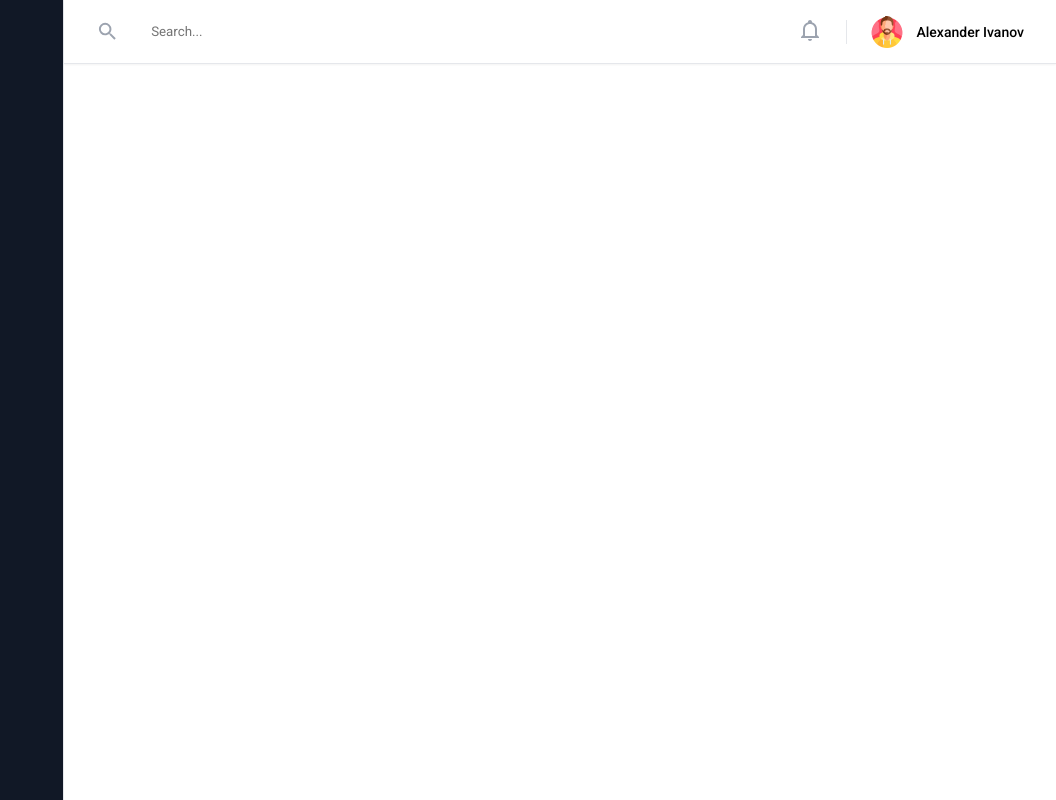
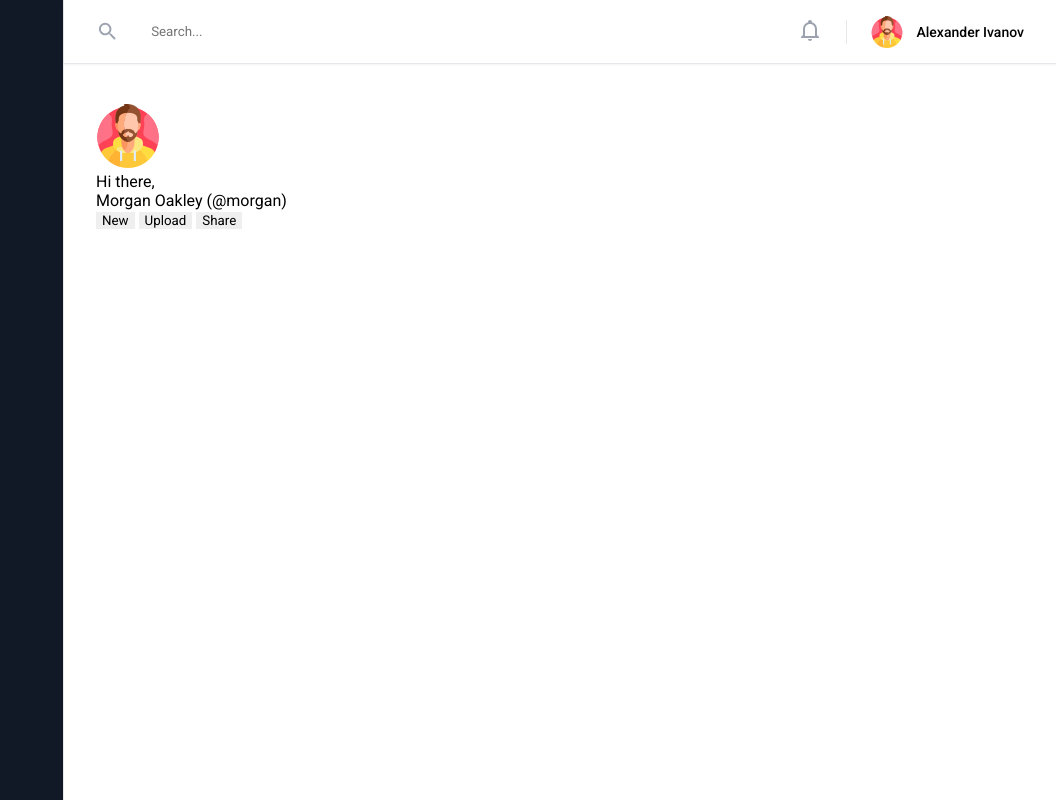
Before and after one commit to ivalexig/odin-admin-dashboard, a plain HTML site: page index.html in a window 1280 px wide. Shown: the whole page, without its empty margins (224-1280 px from the left). Drawn offline with Linux system fonts and the light colour scheme.

Commit message:
welcome-content added

```diff
--- a/index.html
+++ b/index.html
@@ -48,7 +48,18 @@
       </div>
     </div>
     <div class="content">
-      <div class="content-header"></div>
+      <div class="content-header">
+        <div class="user-details">
+          <img class="" src="./assets/avatar.png" alt="avatar" />
+          <div>
+            <div>Hi there,</div>
+            <div>Morgan Oakley (@morgan)</div>
+          </div>
+        </div>
+        <button>New</button>
+        <button>Upload</button>
+        <button>Share</button>
+      </div>
       <div class="content-main"></div>
     </div>
   </body>
```
